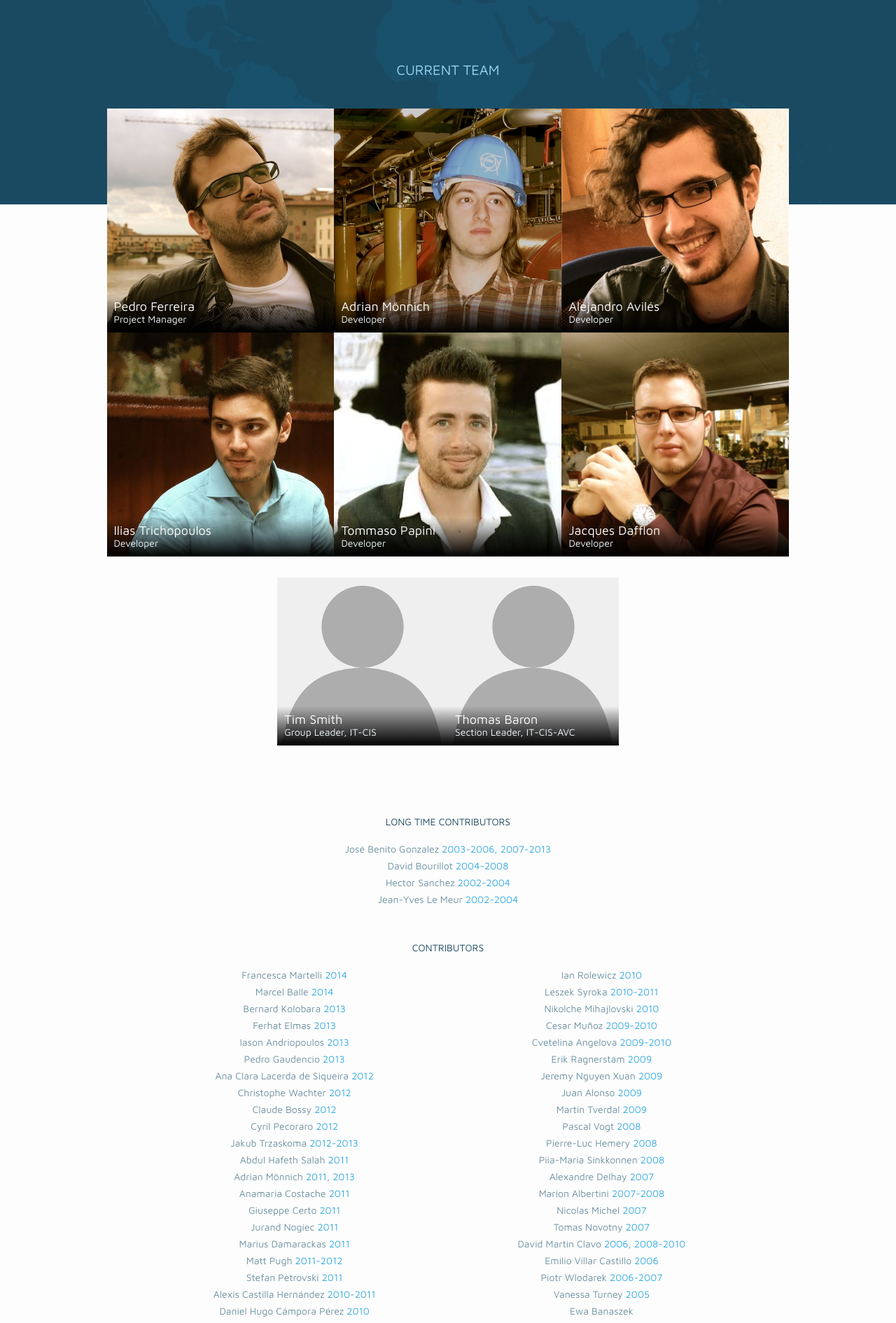
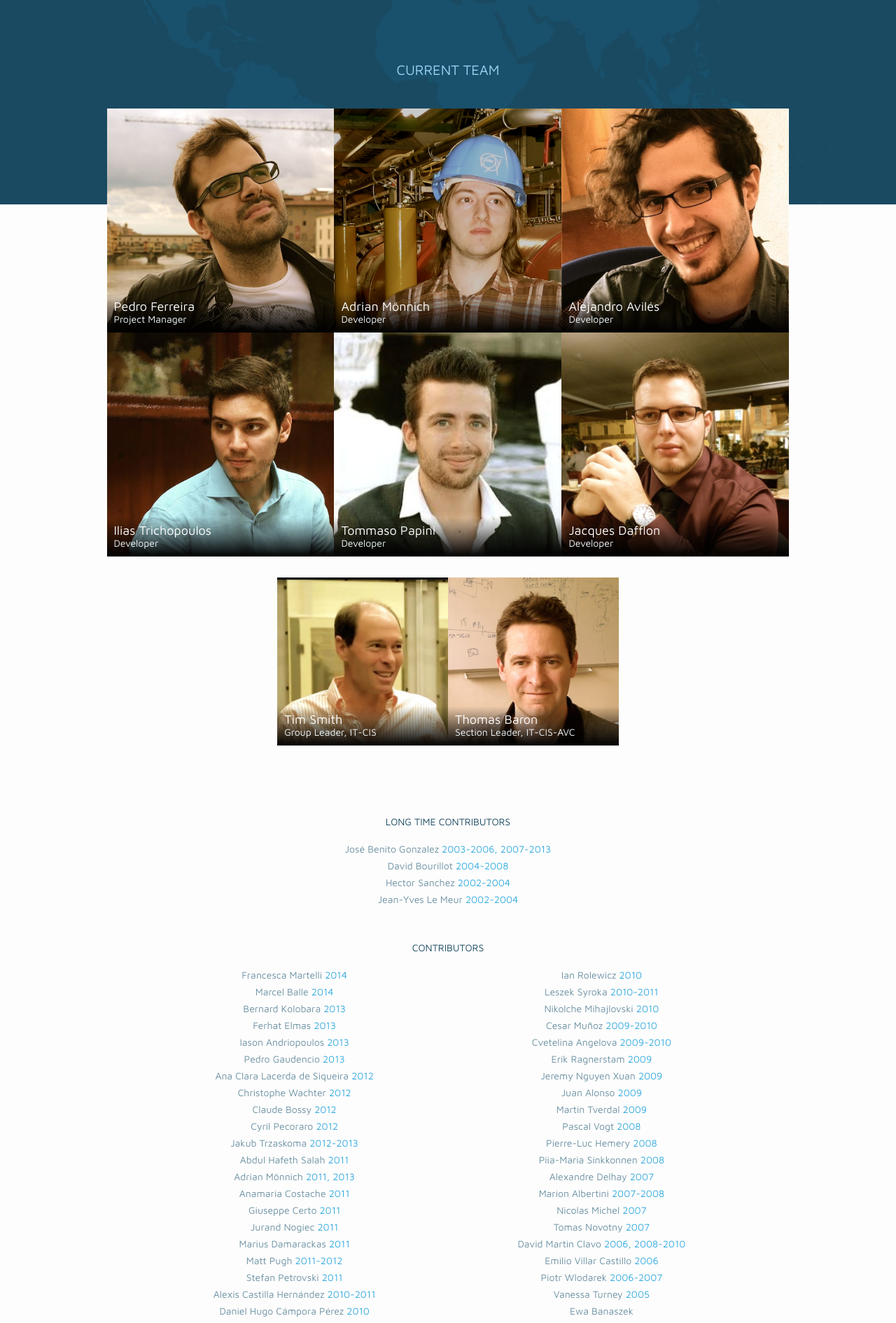
Before and after one commit to indico/indico.github.io, a Jekyll site: the page built from about_us.md, in a window 1280 px wide. Shown: the part 413-2303 px from the top of the page at 70% size. Built offline with Jekyll 4.4.1, drawn with Linux system fonts in a browser that asks for light colours; nearby versions of some CDN libraries.

Commit message:
Add leaders photos

```diff
--- a/_sass/indico.scss
+++ b/_sass/indico.scss
@@ -1188,7 +1188,11 @@
     }
 
     .team-member-leader-group {
-        // background-image: url('../img/people/timsmith.jpg');
+        background-image: url('../img/people/timsmith.jpg');
+    }
+
+    .team-member-leader-section {
+        background-image: url('../img/people/thomasbaron.jpg');
     }
 
     .team-leaders {
--- a/css/indico.css
+++ b/css/indico.css
@@ -1659,31 +1659,39 @@
 .about-team-grid .team-member-developer-5 {
   background-image: url("../img/people/jacquesdafflon.jpg");
 }
+/* line 1190, ../_sass/indico.scss */
+.about-team-grid .team-member-leader-group {
+  background-image: url("../img/people/timsmith.jpg");
+}
 /* line 1194, ../_sass/indico.scss */
+.about-team-grid .team-member-leader-section {
+  background-image: url("../img/people/thomasbaron.jpg");
+}
+/* line 1198, ../_sass/indico.scss */
 .about-team-grid .team-leaders {
   margin-top: 30px;
 }
 
-/* line 1199, ../_sass/indico.scss */
+/* line 1203, ../_sass/indico.scss */
 .about-us-main-section {
   padding-top: calc(80 * 30px);
   text-align: center;
 }
 @media (min-width: 768px) {
-  /* line 1199, ../_sass/indico.scss */
+  /* line 1203, ../_sass/indico.scss */
   .about-us-main-section {
     padding-top: calc(37 * 30px);
   }
 }
 @media (min-width: 992px) {
-  /* line 1199, ../_sass/indico.scss */
+  /* line 1203, ../_sass/indico.scss */
   .about-us-main-section {
     padding-top: calc(25 * 30px);
     text-align: left;
   }
 }
 
-/* line 1213, ../_sass/indico.scss */
+/* line 1217, ../_sass/indico.scss */
 .contr-list {
   font-family: Maven Pro;
   font-weight: 400;
@@ -1692,24 +1700,24 @@
   margin-top: calc(2 * 30px);
 }
 @media (min-width: 768px) {
-  /* line 1213, ../_sass/indico.scss */
+  /* line 1217, ../_sass/indico.scss */
   .contr-list {
     margin-top: 30px;
   }
 }
-/* line 1224, ../_sass/indico.scss */
+/* line 1228, ../_sass/indico.scss */
 .contr-list h2.contr-list-header {
   color: #1A4A61;
   font-size: 14px;
   line-height: 24px;
 }
-/* line 1230, ../_sass/indico.scss */
+/* line 1234, ../_sass/indico.scss */
 .contr-list ul.contr-list-names {
   color: #6D92A3;
   list-style: none;
   margin-left: 0;
 }
-/* line 1235, ../_sass/indico.scss */
+/* line 1239, ../_sass/indico.scss */
 .contr-list ul.contr-list-names .contr-list-names-date {
   color: #34AAE0;
 }
```
Also changed, not shown: img/people/thomasbaron.jpg (added), img/people/timsmith.jpg.
